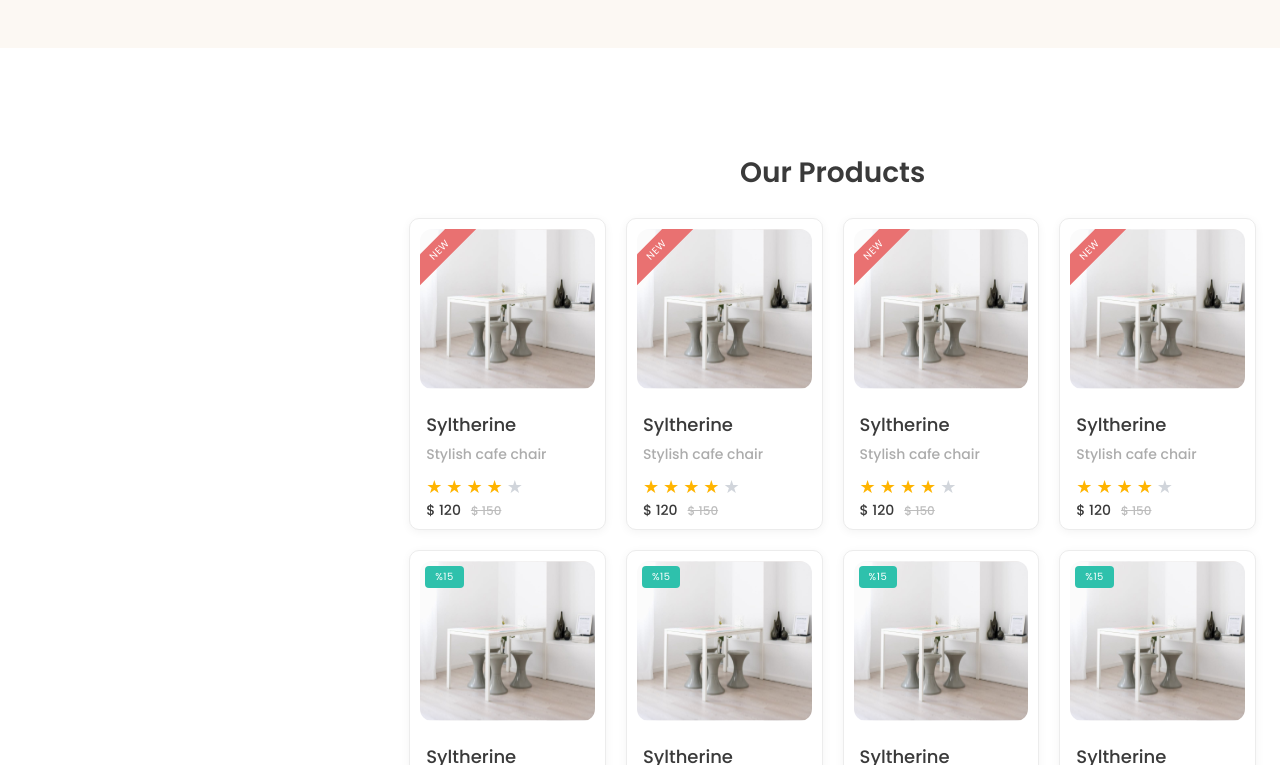
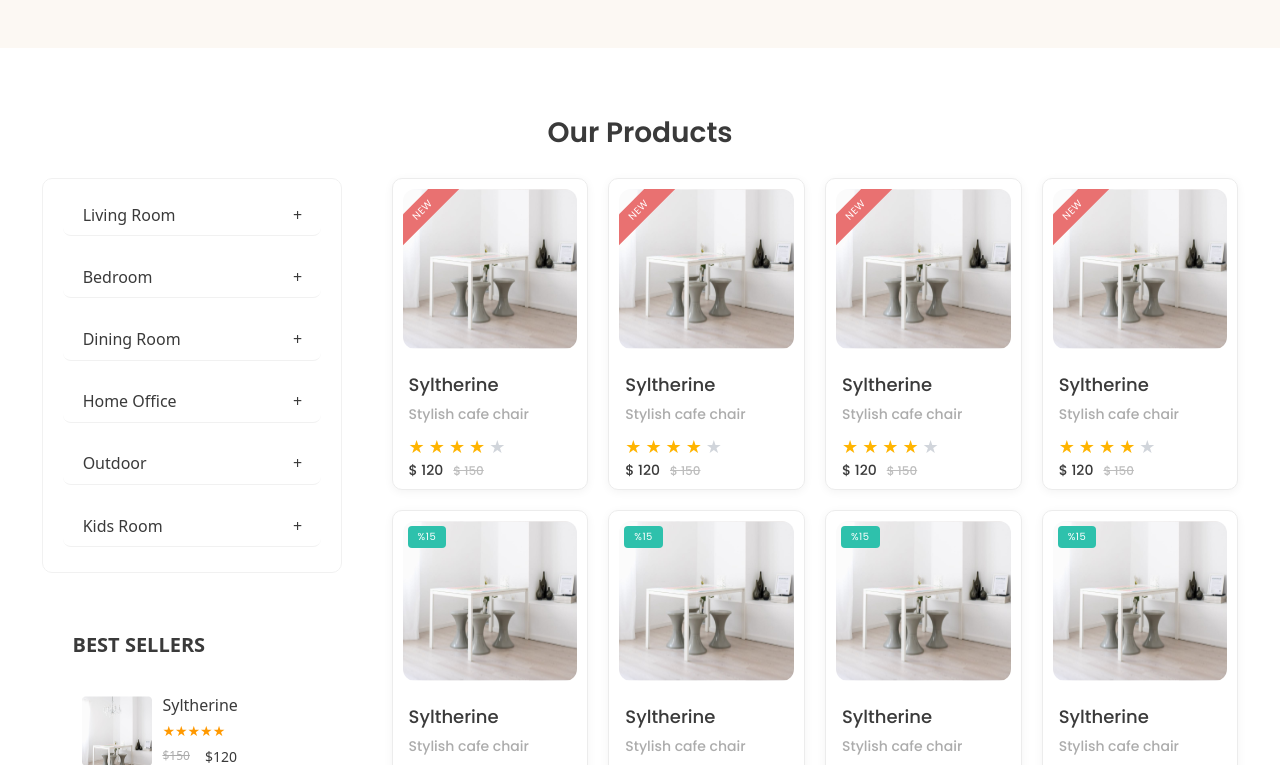
Before and after one commit to archis-academy/august-frontend-furniro-1, a React (Vite) app: page / in a window 1280 px wide. Shown: the part 1435-2200 px from the top of the page. Built offline with nearby package versions, Linux system fonts and the light colour scheme.

Commit message:
[AU-14] - our product section update

```diff
--- a/src/Components/OurProduct/OurProduct.module.scss
+++ b/src/Components/OurProduct/OurProduct.module.scss
@@ -4,16 +4,6 @@
   width: 100%;
   max-width: 1200px;
   margin: 0 auto;
-  padding: 40px 24px;
-
-  .title {
-    font-family: i.$font-family-base;
-    font-weight: 600;
-    font-size: 28px;
-    color: i.$dark;
-    text-align: center;
-    margin-bottom: 24px;
-  }
 
   .grid {
     display: grid;
@@ -33,7 +23,7 @@
 
   .btnWrap {
     display: flex;
-    justify-content: center;
+    margin-left: 220px;
     margin-top: 32px;
 
     button {
--- a/src/Components/OurProduct/index.jsx
+++ b/src/Components/OurProduct/index.jsx
@@ -4,9 +4,18 @@ import Buttons from '../Button/button';
 import styles from './OurProduct.module.scss';
 
 const order = [
-  'NEW','NEW','NEW','NEW',
-  '%15','%15','%15','%15','%15',
-  'NEW','%15','NEW',
+  'NEW',
+  'NEW',
+  'NEW',
+  'NEW',
+  '%15',
+  '%15',
+  '%15',
+  '%15',
+  '%15',
+  'NEW',
+  '%15',
+  'NEW',
 ];
 
 const makeBadges = (count) =>
@@ -19,8 +28,6 @@ function OurProduct() {
 
   return (
     <section className={styles.container}>
-      <h2 className={styles.title}>Our Products</h2>
-
       <div className={styles.grid}>
         {badges.map((badge, i) => (
           <ProductCard
--- a/src/Sections/OurProductSection/OurProductSection.module.scss
+++ b/src/Sections/OurProductSection/OurProductSection.module.scss
@@ -1,9 +1,24 @@
+@use '../../styles/variables.scss' as i;
+
 .sectionContainer {
-  max-width: 1440px;
   width: 100%;
   display: flex;
-  justify-content: end;
+  flex-direction: column;
+  justify-content: center;
+
+  .title {
+    font-family: i.$font-family-base;
+    font-weight: 600;
+    font-size: 28px;
+    color: i.$dark;
+    text-align: center;
+    margin-bottom: 24px;
   }
+
+  .contentWrap {
+    display: flex;
+    justify-content: center;
+    gap: 50px;
 
     .sidePart {
       display: flex;
@@ -11,9 +26,15 @@
       min-height: 300px;
       position: sticky;
       top: 80px;
+
+      .container {
+        display: flex;
+        flex-direction: column;
       }
-
+    }
     .ourProductWrap {
       display: flex;
       min-width: 0;
     }
+  }
+}
--- a/src/Sections/OurProductSection/index.jsx
+++ b/src/Sections/OurProductSection/index.jsx
@@ -1,16 +1,24 @@
 import React from 'react';
 import OurProduct from '../../Components/OurProduct';
 import styles from './OurProductSection.module.scss';
+import Filters from '../../Components/ProductCategory/index';
+import { BestSellersList } from '../../Components/BestSellers';
 
-function OurProductSection() {
+function OurProductSection({showTitle = true}) {
   return (
     <section className={styles.sectionContainer}>
-      <aside className={styles.sidePart}>
-        {/* Sidebar content can go here (şimdilik boş alan) */}
-      </aside>
+      {showTitle && <h2 className={styles.title}>Our Products</h2>}
+      <div className={styles.contentWrap}>
+        <aside className={styles.sidePart}>
+          <div className={styles.container}>
+            <Filters />
+            <BestSellersList />
+          </div>
+        </aside>
 
-      <div className={styles.ourProductWrap}>
-        <OurProduct />
+        <div className={styles.ourProductWrap}>
+          <OurProduct />
+        </div>
       </div>
     </section>
   );
--- /dev/null
+++ b/src/pages/Shop/index.jsx
@@ -0,0 +1,12 @@
+import React from 'react';
+import OurProductSection from '../../Sections/OurProductSection';
+
+function Shop() {
+  return (
+    <div>
+      <OurProductSection showTitle={false} />
+    </div>
+  );
+}
+
+export default Shop;
--- a/src/pages/main/index.jsx
+++ b/src/pages/main/index.jsx
@@ -9,6 +9,7 @@ export const Home = () => {
       <HeroSection />
       <ExploreMoreSection />
       <OurProductSection />
+
     </div>
   );
 };
--- a/src/router.jsx
+++ b/src/router.jsx
@@ -4,6 +4,7 @@ import { SignUp } from './pages/SignUp';
 import Login from './pages/login';
 import Navbar from './components/Navbar/navbar';
 import OurProduct from './Components/OurProduct';
+import Shop from './pages/Shop';
 
 export const Router = () => {
   return (
@@ -13,7 +14,7 @@ export const Router = () => {
         <Route path="/" element={<Home />} />
         <Route path="/sign-up" element={<SignUp />} />
         <Route path="/login" element={<Login />} />
-        <Route path="ourProduct" element={<OurProduct />} />
+        <Route path="/shop" element={<Shop />} />
       </Routes>
     </BrowserRouter>
   );
```
Also changed, not shown: src/Sections/OurProductSection/Readme.md (added). Lines whose indentation alone changed are shown as unchanged.
